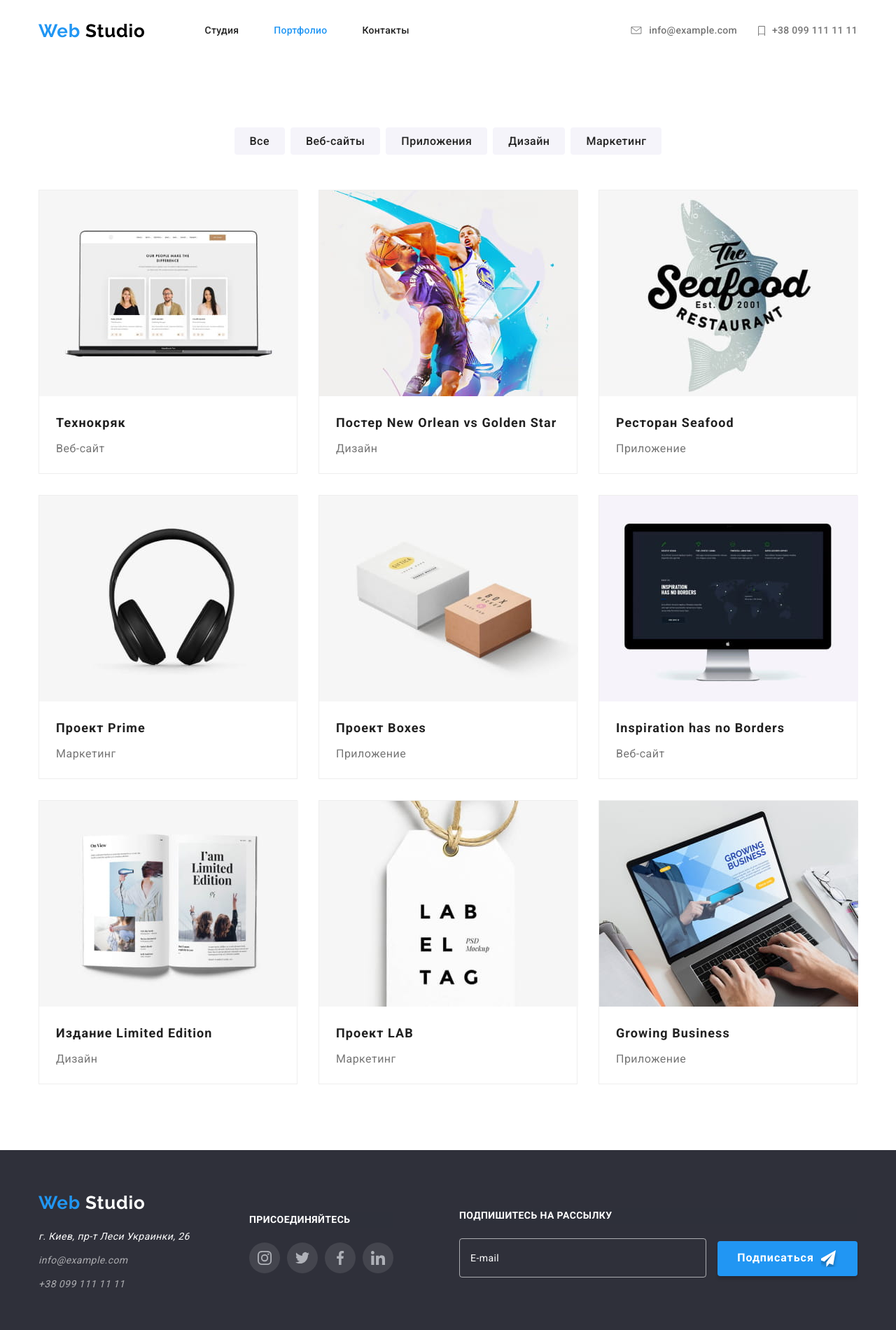
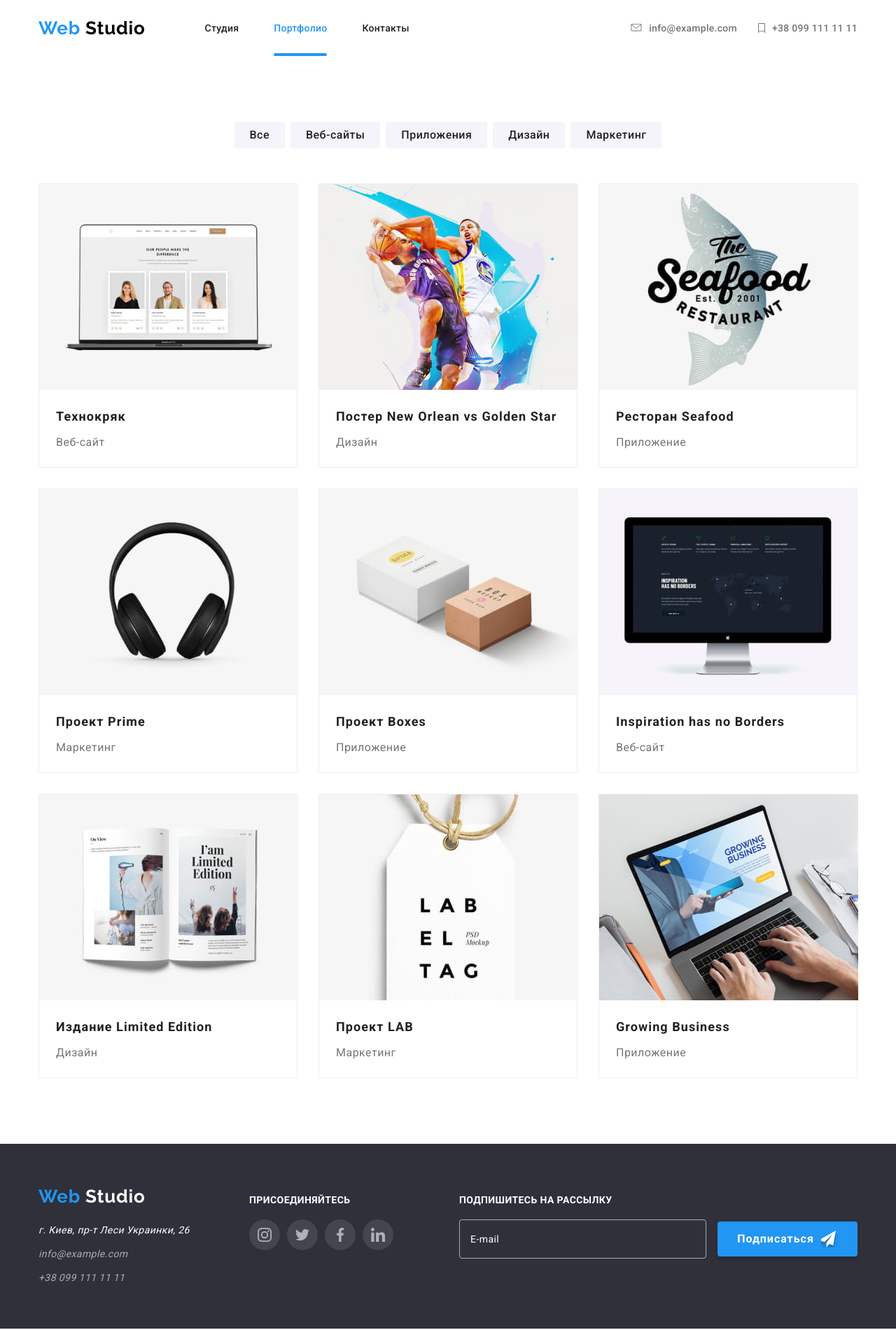
Before and after one commit to AndriiKulba/goit-markup-hw-04, a plain HTML site: page portfolio.html in a window 1280 px wide. Shown: the whole page at 70% size. Drawn offline with Linux system fonts and the light colour scheme.

Commit message:
доработки

```diff
--- a/css/style.css
+++ b/css/style.css
@@ -128,7 +128,7 @@ body {
 
   font-weight: 500;
   font-size: 14px;
-  line-height: 1, 1428;
+  line-height: 1.1428;
   letter-spacing: 0.02em;
   color: var(--secondary-color);
 }
@@ -153,10 +153,24 @@ body {
 .link-navi:hover,
 .link-navi:focus,
 .contacts-link:hover,
-.contacts-link:focus,
-.link-navi.current {
+.contacts-link:focus {
   color: var(--weblog-btn-link);
   fill: var(--weblog-btn-link);
+}
+
+.current {
+  color: var(--weblog-btn-link);
+  position: relative;
+}
+
+.current-line {
+  position: absolute;
+  width: 100%;
+  height: 4px;
+  bottom: 0px;
+  left: 0px;
+  background: var(--weblog-btn-link);
+  border-radius: 2px;
 }
 
 /* Hero */
@@ -187,7 +201,7 @@ body {
 
   font-weight: 900;
   font-size: 44px;
-  line-height: 1, 3636;
+  line-height: 1.3636;
   letter-spacing: 0.06em;
   color: var(--logo-bgr-color);
   text-align: center;
@@ -202,7 +216,7 @@ body {
 
   font-weight: bold;
   font-size: 16px;
-  line-height: 1, 875x;
+  line-height: 1.875x;
 
   letter-spacing: 0.06em;
   color: var(--logo-bgr-color);
@@ -291,7 +305,7 @@ body {
   margin-bottom: 50px;
   font-weight: bold;
   font-size: 36px;
-  line-height: 1, 6667;
+  line-height: 1.6667;
   letter-spacing: 0.03em;
   color: var(--secondary-color);
 }
@@ -301,6 +315,7 @@ body {
 }
 
 .box-flexcont .box-element {
+  position: relative;
   width: calc((100%-60px) / 3);
   margin-right: 30px;
 }
@@ -309,12 +324,22 @@ body {
 }
 
 .box {
+  position: absolute;
+  bottom: 0px;
+  left: 0px;
+  width: 100%;
+  height: 70px;
   font-weight: bold;
   font-size: 14px;
-  line-height: 1, 428;
+  line-height: 1.1428;
   letter-spacing: 0.03em;
   color: var(--logo-bgr-color);
   background: var(--bgr-box);
+  text-transform: uppercase;
+
+  display: flex;
+  align-items: center;
+  justify-content: center;
 }
 
 /* Наша команда */
@@ -344,7 +369,7 @@ body {
   text-align: center;
   font-weight: 500;
   font-size: 16px;
-  line-height: 1, 875;
+  line-height: 1.875;
   letter-spacing: 0.03em;
   color: var(--secondary-color);
 }
@@ -420,7 +445,7 @@ body {
 .filter {
   font-weight: 500;
   font-size: 16px;
-  line-height: 1, 625;
+  line-height: 1.625;
   letter-spacing: 0.03em;
   color: var(--secondary-color);
 }
@@ -495,7 +520,7 @@ body {
   margin-bottom: 4px;
   font-weight: bold;
   font-size: 18px;
-  line-height: 36px;
+  line-height: 2;
   letter-spacing: 0.06em;
   color: var(--secondary-color);
 }
@@ -504,7 +529,7 @@ body {
   width: 322px;
   margin-bottom: 20px;
   font-size: 16px;
-  line-height: 30px;
+  line-height: 1.875;
   letter-spacing: 0.03em;
   color: var(--primary-text-color);
 }
@@ -524,9 +549,14 @@ body {
 
 .footer-flex {
   display: flex;
-  align-items: center;
+  /* align-items: center; */
   justify-content: flex-end;
 }
+
+.footer-flex .footflex-elem:not(:first-child) {
+  margin-top: 12px;
+}
+
 .footer-flex .footflex-elem:last-child {
   margin-left: 94px;
 }
@@ -546,7 +576,7 @@ body {
 .footer-contacts,
 .mail-btn {
   font-size: 14px;
-  line-height: 24px;
+  line-height: 1.7143;
   letter-spacing: 0.03em;
   color: var(--logo-bgr-color);
 }
@@ -560,6 +590,12 @@ body {
 }
 
 .footflex-elem h3 {
+  font-weight: bold;
+  font-size: 14px;
+  line-height: 1.1428;
+  letter-spacing: 0.03em;
+  color: var(--logo-bgr-color);
+  background: var(--bgr-box);
   text-transform: uppercase;
 }
 
--- a/portfolio.html
+++ b/portfolio.html
@@ -18,11 +18,18 @@
         <a href="./" class="logo"><span class="web-logo">Web</span> Studio</a>
         <nav class="navi">
           <ul class="list menu-navi">
-            <li class="item"><a href="./" class="link-navi">Студия</a></li>
             <li class="item">
-              <a href="./portfolio.html" class="link-navi current">Портфолио</a>
+              <a href="./" class="link-navi">Студия </a>
             </li>
-            <li class="item"><a href="" class="link-navi">Контакты</a></li>
+            <li class="item">
+              <a href="./portfolio.html" class="link-navi current"
+                >Портфолио
+                <div class="current-line"></div
+              ></a>
+            </li>
+            <li class="item">
+              <a href="" class="link-navi">Контакты </a>
+            </li>
           </ul>
         </nav>
         <ul class="list contacts">
@@ -185,7 +192,7 @@
           </address>
         </div>
         <section class="footflex-elem">
-          <h3 class="footer-soc box">присоединяйтесь</h3>
+          <h3 class="footer-soc">присоединяйтесь</h3>
           <p class="footsoc-block">
             <a href="" aria-label="ссылка Instagram" class="soc-link">
               <svg width="20px" height="20px">
@@ -207,7 +214,7 @@
           </p>
         </section>
         <section class="footflex-elem">
-          <h3 class="footer-registr box">Подпишитесь на рассылку</h3>
+          <h3 class="footer-registr">Подпишитесь на рассылку</h3>
           <a href="" class="mail-btn">E-mail</a>
           <button class="btn">Подписаться</button>
         </section>
```
Also changed, not shown: index.html (+10 -5 lines).
